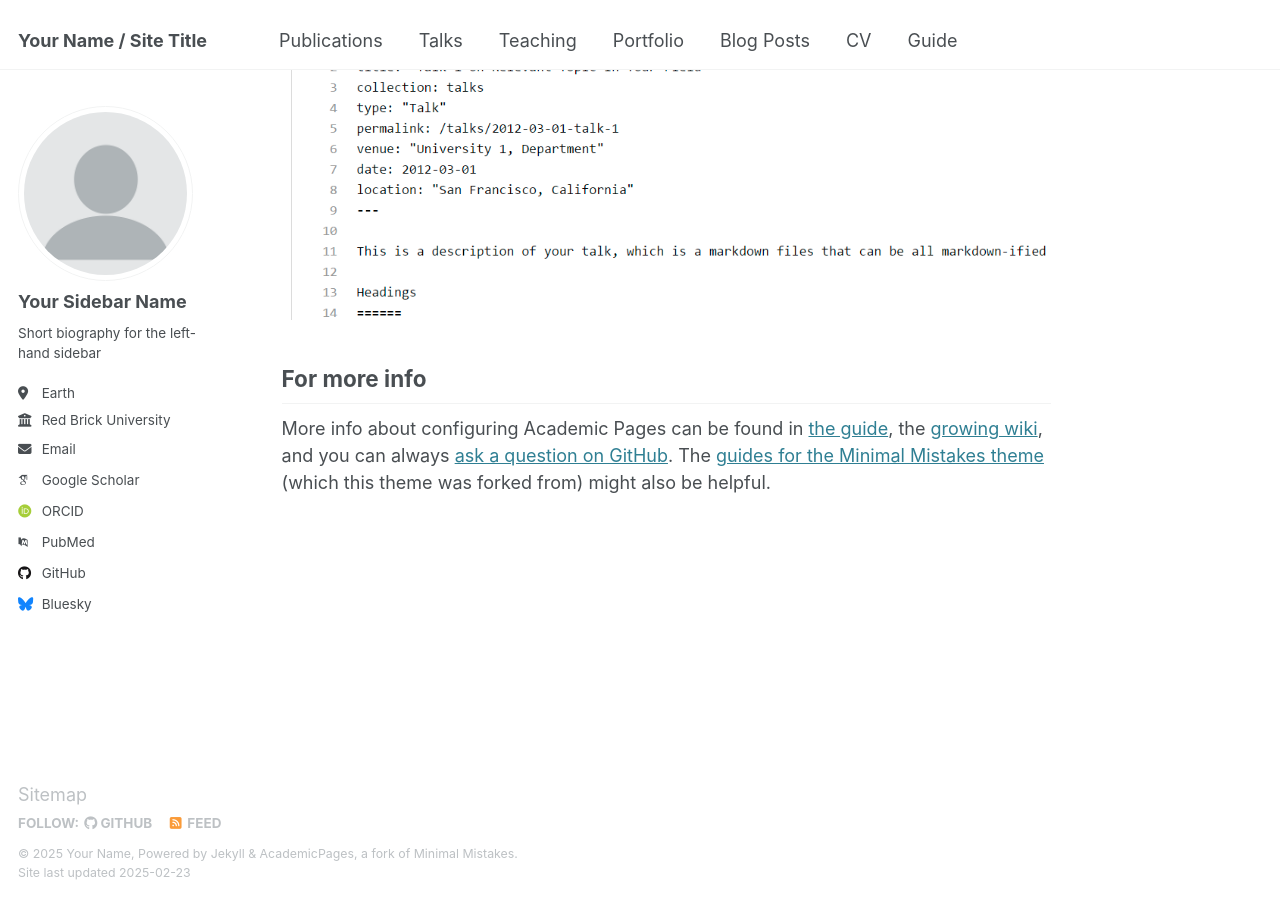
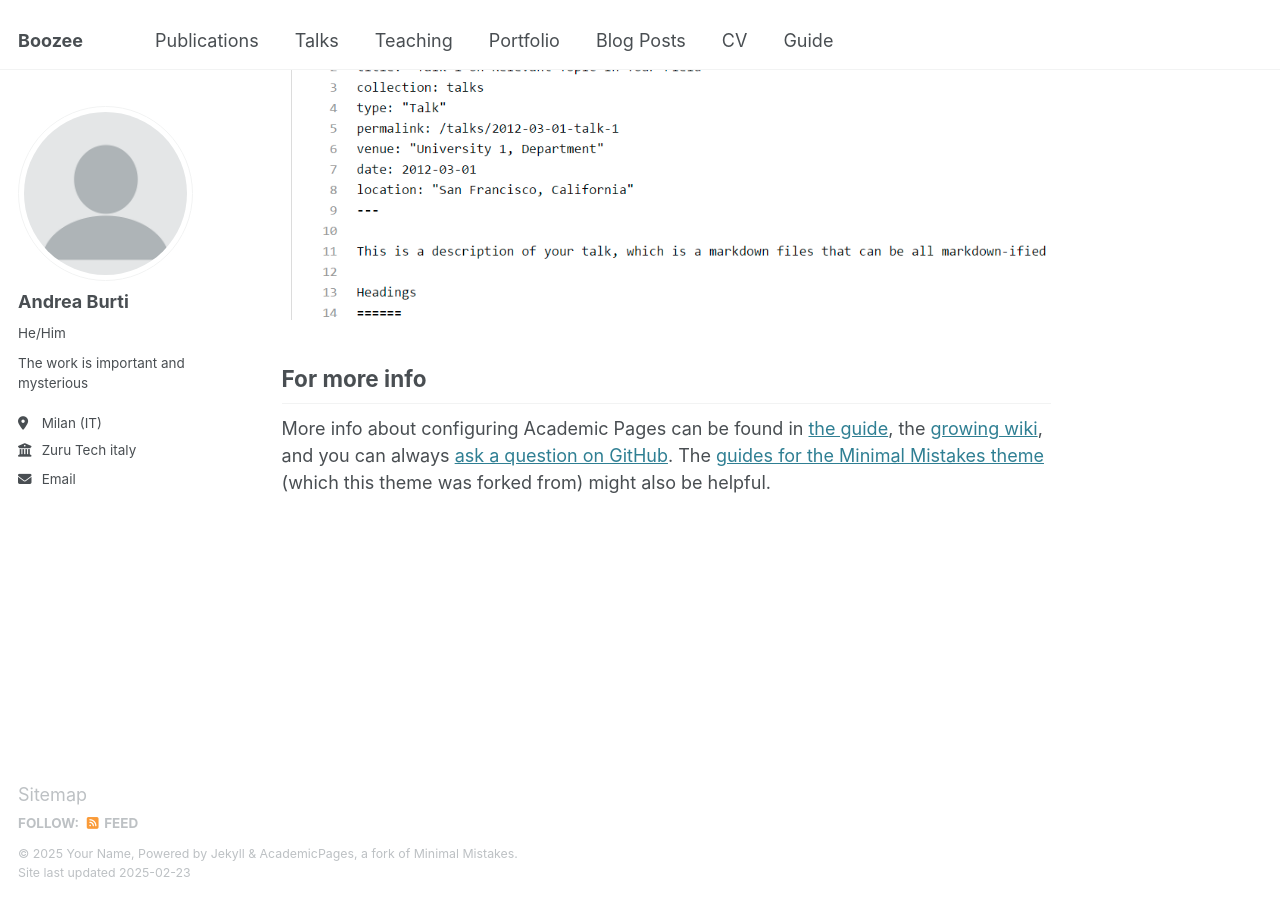
Before and after one commit to boozee/boozee.github.io, a Jekyll site: the page built from _pages/about.md, in a window 1280 px wide and 900 px high, scrolled down 2642 px. Built offline with Jekyll 4.4.1, drawn with Linux system fonts in a browser that asks for light colours; some web fonts are replaced.

Commit message:
Initialize settings

```diff
--- a/_config.yml
+++ b/_config.yml
@@ -9,7 +9,7 @@
 # Basic Site Settings
 locale                   : "en-US"
 site_theme               : "default"
-title                    : "Your Name / Site Title"
+title                    : "Boozee"
 title_separator          : "-"
 name                     : &name "Your Name"
 description              : &description "personal description"
@@ -23,21 +23,21 @@ repository               : "academicpages/academicpages.github.io"
 author:
   # Biographic information
   avatar           : "profile.png"
-  name             : "Your Sidebar Name"
-  pronouns         : # example: "she/her"
-  bio              : "Short biography for the left-hand sidebar"
-  location         : "Earth"
-  employer         : "Red Brick University"
+  name             : "Andrea Burti"
+  pronouns         : "He/Him"
+  bio              : "The work is important and mysterious"
+  location         : "Milan (IT)"
+  employer         : "Zuru Tech italy"
   uri              : # URL
-  email            : "none@example.org"
+  email            : "grandeenne@gmail.com"
 
   # Academic websites
   arxiv            : # URL - Update with the correct link to your profile
-  googlescholar    : "https://scholar.google.com/citations?user=PS_CX0AAAAAJ"
+  googlescholar    : # "https://scholar.google.com/citations?user=PS_CX0AAAAAJ"
   impactstory      : # URL
-  orcid            : "http://orcid.org/yourorcidurl"
+  orcid            : # "http://orcid.org/yourorcidurl"
   semantic         : # URL
-  pubmed           : "https://www.ncbi.nlm.nih.gov/pubmed/?term=john+snow"
+  pubmed           : # "https://www.ncbi.nlm.nih.gov/pubmed/?term=john+snow"
   researchgate     : # URL
   scopus           : # URL
 
@@ -45,12 +45,12 @@ author:
   bitbucket        : # Username - Update with your username on the site
   codepen          : # Username
   dribbble         : # Username
-  github           : "academicpages"
+  github           : # "academicpages"
   kaggle           : # Username
   stackoverflow    : # User number or user number and name (i.e., use "1" or "1/jeff-atwood")
 
   # Social media
-  bluesky          : "bsky.app" # Replace this with you Bluesky username
+  bluesky          : # "bsky.app" # Replace this with you Bluesky username
   facebook         : # Username
   flickr           : # Username
   foursquare       : # Username
```
